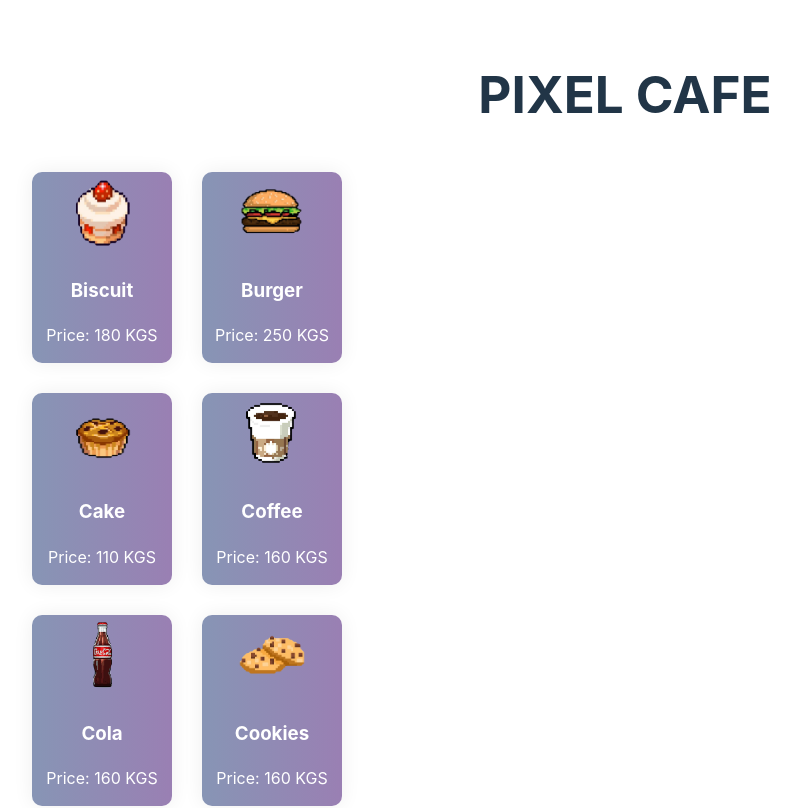
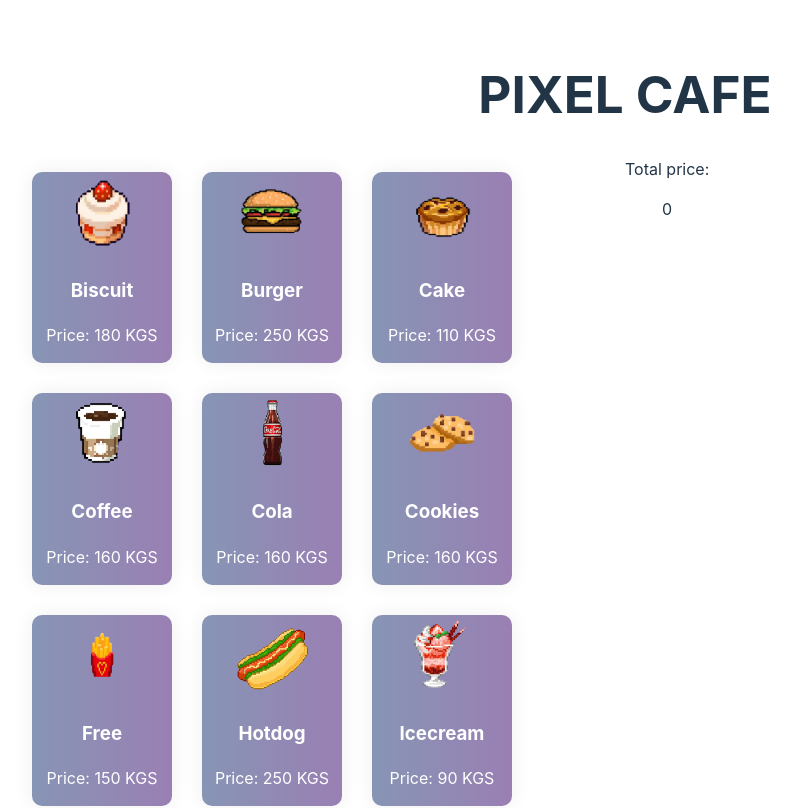
Before and after one commit to cashrina/test7, a React (Vite) app in the folder vite-project/: page / in a window 1280 px wide. Shown: the top 808 px of the page, without its empty margins (15-815 px from the left). Built offline with nearby package versions, Linux system fonts and the light colour scheme.

Commit message:
Добавила функцию для подсчёта общей суммы заказа

```diff
--- a/vite-project/src/App.css
+++ b/vite-project/src/App.css
@@ -12,7 +12,7 @@
 .menu {
   display: flex;
   flex-wrap: wrap;
-  width: 30%;
+  width: 50%;
 }
 
 .menu-btn {
--- a/vite-project/src/components/Menu/Menu.tsx
+++ b/vite-project/src/components/Menu/Menu.tsx
@@ -74,6 +74,22 @@ const Menu = () => {
 		});
 	};
 
+	const getTotalPrise  = () => {
+		let emptySum = 0;
+		Items.forEach(item => {
+			MENU.forEach(info => {
+				if (item.name === info.name) {
+					if (item.count > 0) {
+						emptySum += item.count * info.price;
+					}
+				}
+			});
+		});
+		return emptySum;
+	};
+
+	const total:number =getTotalPrise();
+
 	console.log(Items)
 	return (
 		<div className="container">
@@ -89,10 +105,10 @@ const Menu = () => {
 
 			<div className="order">
 				{Items.map((createItem, index) => (
-					<Order key={index} name={createItem.name} count={createItem.count} sumItems= {() => getCount(createItem.name)} onRemove={() => removeItem(createItem.name)}/>
+					<Order key={index} name={createItem.name} count={createItem.count} sumItems={() => getCount(createItem.name)} onRemove={() => removeItem(createItem.name)} />
 				))}
+				<div className="price">Total price: <p>{total}</p></div>
 			</div>
-
 		</div>
 	)
 }
```
